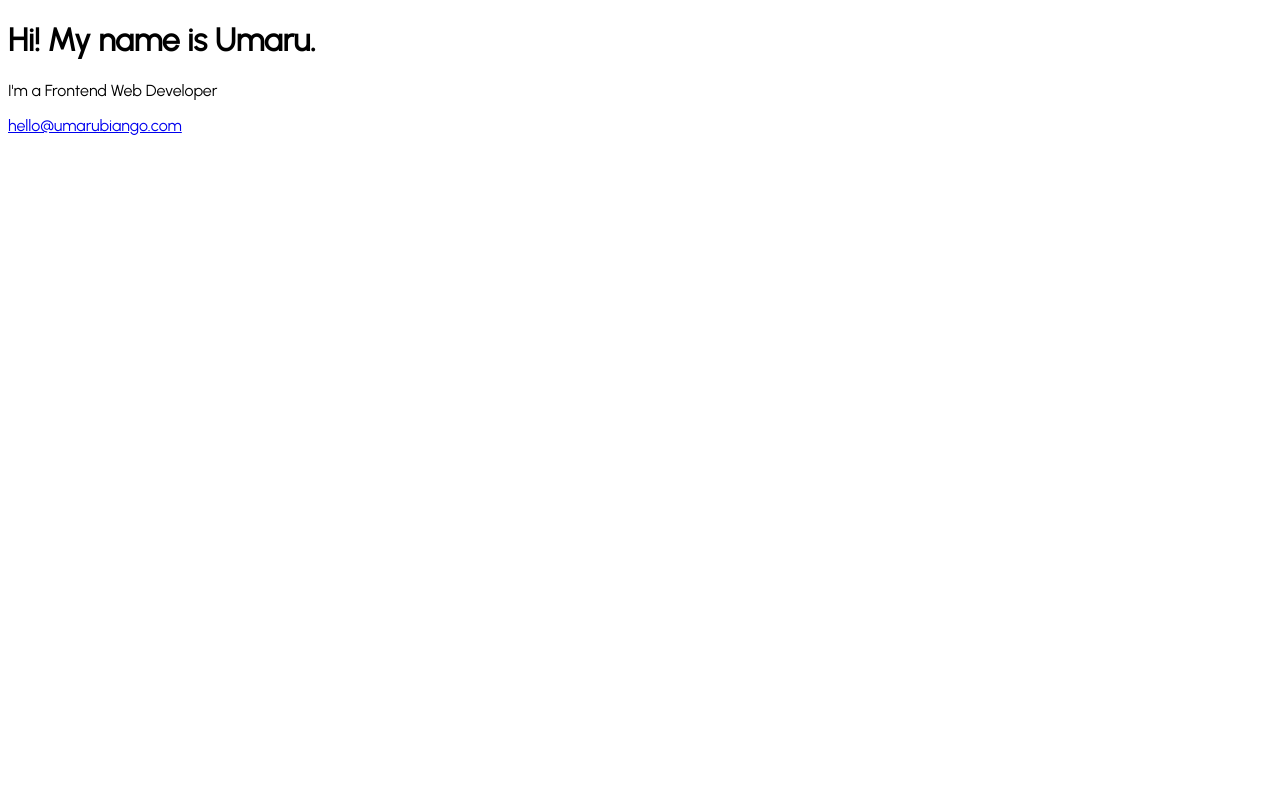
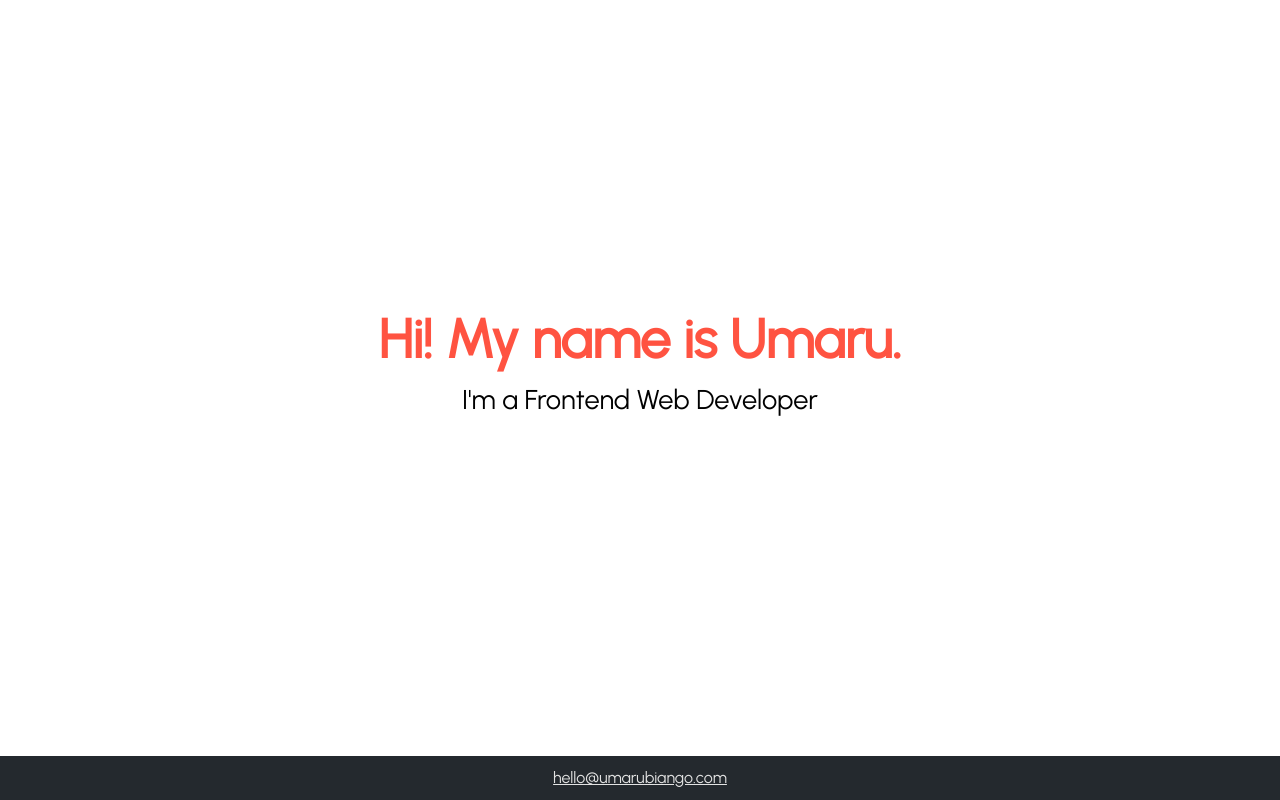
Before and after one commit to SUBiango/personal-website, a plain HTML site: page index.html in a window 1280 px wide. Drawn offline with Linux system fonts and the light colour scheme.

Commit message:
Setting up for github repo

```diff
--- a/css/style.css
+++ b/css/style.css
@@ -1,7 +1,63 @@
 * {
 	box-sizing: border-box;
+	margin: 0;
 }
 
 body {
-font-family: 'Urbanist', sans-serif;
+	font-family: 'Urbanist', sans-serif;
+	background-color: #fff;
+	font-size: 1.7rem;
+	line-height: 1.5;
+	font
+	margin: 0;
 }
+
+.container {
+	display: flex;
+	flex-direction: column;
+	align-items: center;
+	justify-content: center;
+	height: 100vh;
+	overflow: hidden;
+}
+
+.container h1 {
+	font-weight: 900;
+	color: rgb(255, 83, 65);
+	margin: 0;
+}
+
+h1 + p {
+	margin-bottom: 5rem;
+}
+
+a {
+	color: #e3e3e3;
+}
+
+a:hover {
+	color: rgb(255, 83, 65);
+}
+
+
+footer {
+	position: fixed;
+	bottom: 0;
+	width: 100%;
+	display: block;
+	background-color: rgb(36, 41, 46);
+	text-align: center;
+	padding: 10px;
+	font-size: 1rem;
+}
+
+
+@media(max-width: 320px) {
+	body {
+		font-size: 0.8rem;
+	}
+
+	footer {
+		font-size: 0.7rem;
+	}
+}
--- a/index.html
+++ b/index.html
@@ -11,14 +11,15 @@
 </head>
 <body>
 
-	<div>
+	<div class="container">
 		<h1>Hi! My name is Umaru.</h1>
 		<p>I'm a Frontend Web Developer</p>
-	</div>
 
 	<footer>
 		<a href="#">hello@umarubiango.com</a>
 	</footer>
+	</div>
+
 
 <script src="js/main.js"></script>
 </body>
```
